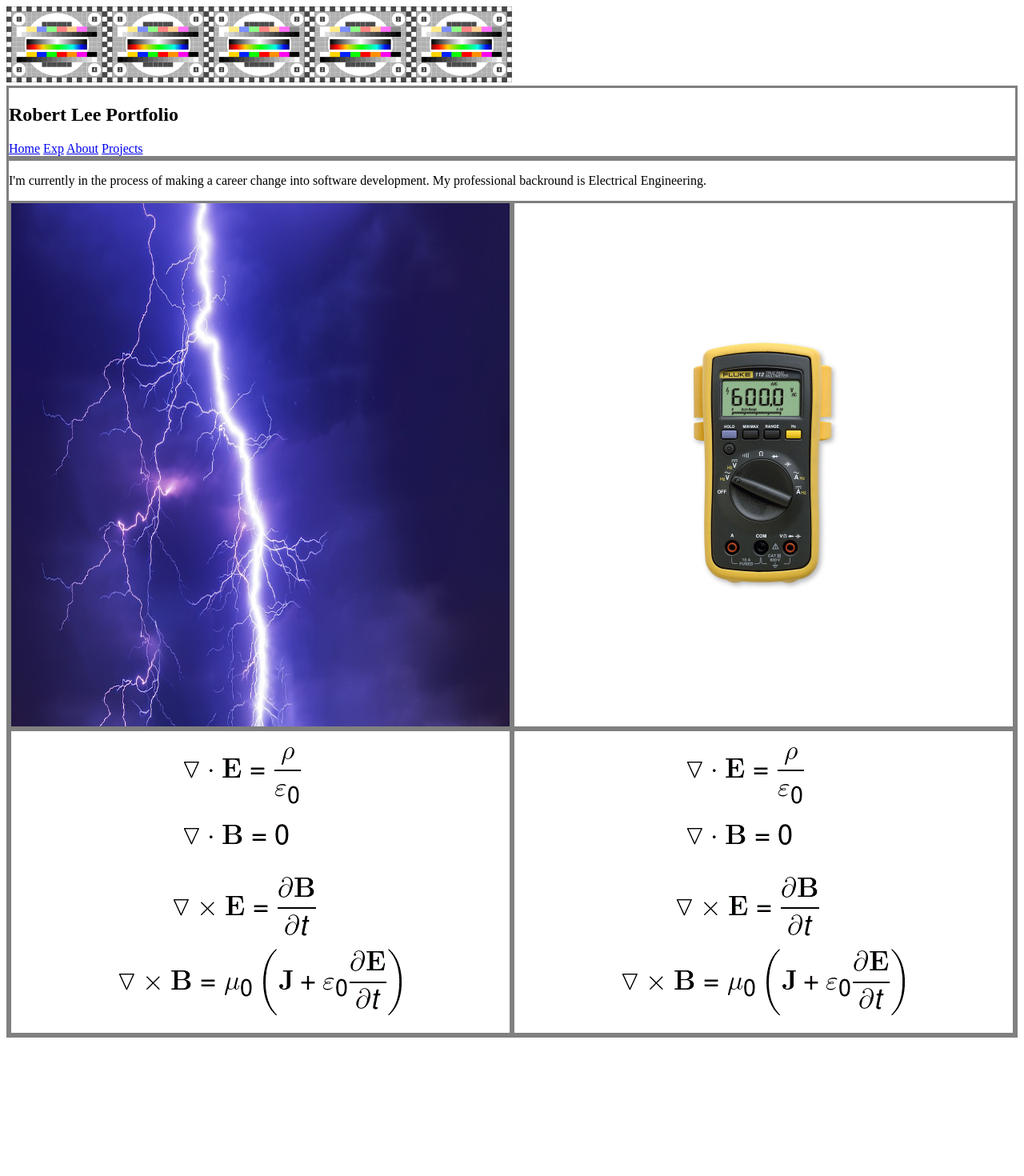
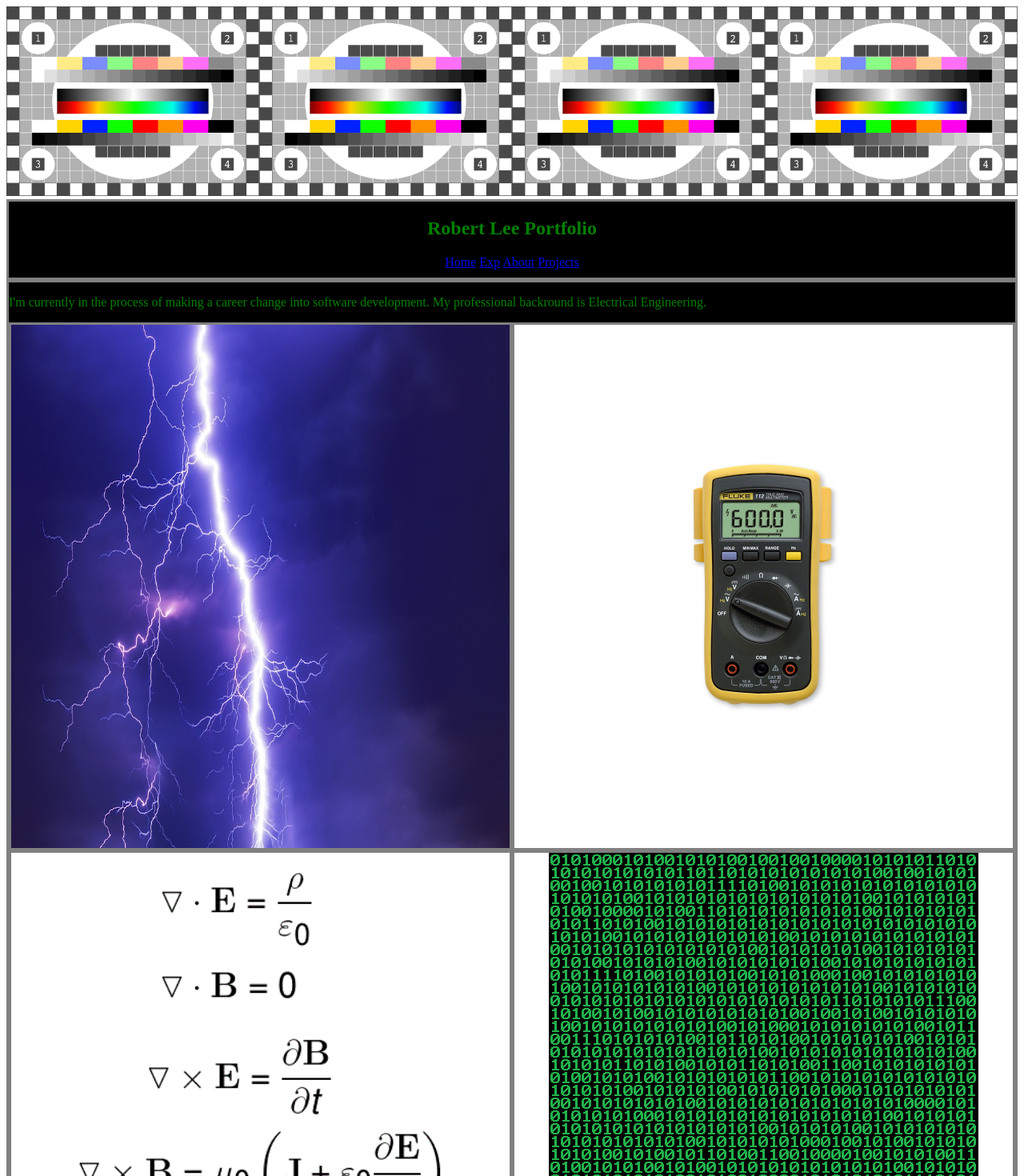
Before and after one commit to bobbydwise1/portfolio-react-week2, a React app: page / in a window 1280 px wide. Shown: the top 1470 px of the page at 80% size. Before the commit the page ends 1305 px from the top, so only its background shows below. Built offline with nearby package versions, Linux system fonts and the light colour scheme.

Commit message:
Refine welcome styles.

```diff
--- a/src/components/About.jsx
+++ b/src/components/About.jsx
@@ -5,26 +5,52 @@ import MySampleImage from '../assets/images/testimage.png';
 function About(){
   const compBox = {
     border: "solid grey",
-    backgroundColor: "light yellow"
+    color: "green",
+    backgroundColor: "black"
   }
 
   const imgBoxParent = {
     display: "grid",
-    gridTemplateColumns: "1fr 1fr 1fr"
+    gridTemplateColumns: "1fr 1fr",
+    backgroundColor: "white"
   }
 
   const imgBox = {
     display: "grid",
     border: "solid grey",
-    backgroundColor: "light yellow"
+    backgroundColor: "white"
   }
 
   const mainImageStyle = {
+    maxWidth: "100%",
+    maxHeight: "100%",
     width: "100%",
     height: "auto",
     margin: "auto"
   }
 
+  const imgMakeFit = {
+    maxWidth: "100%",
+    maxHeight: "100%",
+    height: "100%",
+    margin: "auto",
+    padding: "auto"
+  }
+
+  const imgLightning = {
+    maxWidth: "100%",
+    maxHeight: "100%",
+    height: "100%",
+    margin: "auto",
+    padding: "auto"
+  }
+
+  const imgMakeHalfTall = {
+    maxWidth: "100%",
+    maxHeight: "50%",
+    margin: "auto",
+    padding: "auto"
+  }
 
   return (
     <div style={compBox}>
--- a/src/components/App.jsx
+++ b/src/components/App.jsx
@@ -13,31 +13,77 @@ function App(){
   const imgBackground = {
     backgroundImage: '../assets/images/testwide.png',
     backgroundSize: 'cover',
-    backgroundPosition: 'center center',
+    backgroundPosition: 'center center'
   }
 
   const topLineImageStyle = {
     margin: "0 auto 0 auto",
-    display: "inline-block",
+    display: "inline-block"
   }
+
+  const compBox = {
+    border: "solid grey",
+    color: "green",
+    backgroundColor: "black"
+  }
+
+  const imgBoxParent = {
+    display: "grid",
+    gridTemplateColumns: "1fr 1fr",
+    backgroundColor: "white"
+  }
+
+  const imgBox = {
+    display: "grid",
+    border: "solid grey",
+    backgroundColor: "white"
+  }
+
   const mainImageStyle = {
-    width: "10%",
+    maxWidth: "100%",
+    maxHeight: "100%",
+    width: "100%",
     height: "auto",
     margin: "auto"
   }
-  const compBox = {
-    border: "solid grey",
-    backgroundColor: "light yellow"
+
+  const imgMakeFit = {
+    maxWidth: "100%",
+    maxHeight: "100%",
+    height: "100%",
+    margin: "auto",
+    padding: "auto"
+  }
+
+  const imgLightning = {
+    maxWidth: "100%",
+    maxHeight: "100%",
+    height: "100%",
+    margin: "auto",
+    padding: "auto"
+  }
+
+  const imgMakeHalfTall = {
+    maxWidth: "100%",
+    maxHeight: "50%",
+    margin: "auto",
+    padding: "auto"
+  }
+
+  const imgMakeSmall = {
+    maxWidth: "25%",
+    maxHeight: "25%",
+    margin: "auto",
+    padding: "auto"
   }
 
   return (
     <div style={compBox, imgBackground}>
       <div style={topLineImageStyle}>
-        <img src={MySampleImage} style={mainImageStyle}/>
-        <img src={MySampleImage} style={mainImageStyle}/>
-        <img src={MySampleImage} style={mainImageStyle}/>
-        <img src={MySampleImage} style={mainImageStyle}/>
-        <img src={MySampleImage} style={mainImageStyle}/>
+        <img src={MySampleImage} style={imgMakeSmall}/>
+        <img src={MySampleImage} style={imgMakeSmall}/>
+        <img src={MySampleImage} style={imgMakeSmall}/>
+        <img src={MySampleImage} style={imgMakeSmall}/>
       </div>
       <Header/>
       <Switch>
--- a/src/components/Error404.jsx
+++ b/src/components/Error404.jsx
@@ -3,7 +3,52 @@ import { Switch, Route, Link } from 'react-router-dom';
 
 function Error404(){
   const compBox = {
-    border: "solid grey"
+    border: "solid grey",
+    color: "green",
+    backgroundColor: "black"
+  }
+
+  const imgBoxParent = {
+    display: "grid",
+    gridTemplateColumns: "1fr 1fr",
+    backgroundColor: "white"
+  }
+
+  const imgBox = {
+    display: "grid",
+    border: "solid grey",
+    backgroundColor: "white"
+  }
+
+  const mainImageStyle = {
+    maxWidth: "100%",
+    maxHeight: "100%",
+    width: "100%",
+    height: "auto",
+    margin: "auto"
+  }
+
+  const imgMakeFit = {
+    maxWidth: "100%",
+    maxHeight: "100%",
+    height: "100%",
+    margin: "auto",
+    padding: "auto"
+  }
+
+  const imgLightning = {
+    maxWidth: "100%",
+    maxHeight: "100%",
+    height: "100%",
+    margin: "auto",
+    padding: "auto"
+  }
+
+  const imgMakeHalfTall = {
+    maxWidth: "100%",
+    maxHeight: "50%",
+    margin: "auto",
+    padding: "auto"
   }
   return (
     <div style={compBox}>
--- a/src/components/Header.jsx
+++ b/src/components/Header.jsx
@@ -4,13 +4,64 @@ import { Switch, Route, Link } from 'react-router-dom';
 function Header() {
   const compBox = {
     border: "solid grey",
-    backgroundColor: "light yellow"
+    color: "green",
+    backgroundColor: "black"
+  }
+
+  const imgBoxParent = {
+    display: "grid",
+    gridTemplateColumns: "1fr 1fr",
+    backgroundColor: "white"
+  }
+
+  const imgBox = {
+    display: "grid",
+    border: "solid grey",
+    backgroundColor: "white"
+  }
+
+  const mainImageStyle = {
+    maxWidth: "100%",
+    maxHeight: "100%",
+    width: "100%",
+    height: "auto",
+    margin: "auto"
+  }
+
+  const imgMakeFit = {
+    maxWidth: "100%",
+    maxHeight: "100%",
+    height: "100%",
+    margin: "auto",
+    padding: "auto"
+  }
+
+  const imgLightning = {
+    maxWidth: "100%",
+    maxHeight: "100%",
+    height: "100%",
+    margin: "auto",
+    padding: "auto"
+  }
+
+  const imgMakeHalfTall = {
+    maxWidth: "100%",
+    maxHeight: "50%",
+    margin: "auto",
+    padding: "auto"
+  }
+
+  const centerText = {
+    textAlign: "center",
+    paddingBottom: "10px"
   }
 
   return (
     <div style={compBox}>
-      <h2>Robert Lee Portfolio</h2>
-      <Link to="/">Home</Link> <Link to="/Exp">Exp</Link> <Link to="/About">About</Link> <Link to="/Projects">Projects</Link>
+      <div style={centerText}>
+        <h2>Robert Lee Portfolio</h2>
+        <Link to="/">Home</Link> <Link to="/Exp">Exp</Link> <Link to="/About">About</Link> <Link to="/Projects">Projects</Link>
+      </div>
     </div>
   );
 }
--- a/src/components/projects.jsx
+++ b/src/components/projects.jsx
@@ -4,7 +4,51 @@ import { Switch, Route, Link } from 'react-router-dom';
 function Projects(){
   const compBox = {
     border: "solid grey",
-    backgroundColor: "light yellow"
+    color: "green",
+    backgroundColor: "black"
+  }
+
+  const imgBoxParent = {
+    display: "grid",
+    gridTemplateColumns: "1fr 1fr",
+    backgroundColor: "white"
+  }
+
+  const imgBox = {
+    display: "grid",
+    border: "solid grey",
+    backgroundColor: "white"
+  }
+
+  const mainImageStyle = {
+    maxWidth: "100%",
+    maxHeight: "100%",
+    width: "100%",
+    height: "auto",
+    margin: "auto"
+  }
+
+  const imgMakeFit = {
+    maxWidth: "100%",
+    maxHeight: "100%",
+    height: "100%",
+    margin: "auto",
+    padding: "auto"
+  }
+
+  const imgLightning = {
+    maxWidth: "100%",
+    maxHeight: "100%",
+    height: "100%",
+    margin: "auto",
+    padding: "auto"
+  }
+
+  const imgMakeHalfTall = {
+    maxWidth: "100%",
+    maxHeight: "50%",
+    margin: "auto",
+    padding: "auto"
   }
 
   const styleBold = {
--- a/src/components/welcome.jsx
+++ b/src/components/welcome.jsx
@@ -4,31 +4,44 @@ import MySampleImage from '../assets/images/testimage.png';
 import MaxwellsEquations from '../assets/images/MaxwellsEquations.gif';
 import LightningFree from '../assets/images/LightningFree.jpg';
 import DigitalMultiMeter from '../assets/images/DigitalMultiMeter.jpg';
+import OnesZeros from '../assets/images/OnesZeros.png';
 
 function Welcome(){
   const compBox = {
     border: "solid grey",
-    backgroundColor: "light yellow"
+    color: "green",
+    backgroundColor: "black"
   }
 
   const imgBoxParent = {
     display: "grid",
-    gridTemplateColumns: "1fr 1fr"
+    gridTemplateColumns: "1fr 1fr",
+    backgroundColor: "white"
   }
 
   const imgBox = {
     display: "grid",
     border: "solid grey",
-    backgroundColor: "light yellow"
+    backgroundColor: "white"
   }
 
   const mainImageStyle = {
+    maxWidth: "100%",
+    maxHeight: "100%",
     width: "100%",
     height: "auto",
     margin: "auto"
   }
 
   const imgMakeFit = {
+    maxWidth: "100%",
+    maxHeight: "100%",
+    height: "100%",
+    margin: "auto",
+    padding: "auto"
+  }
+
+  const imgLightning = {
     maxWidth: "100%",
     maxHeight: "100%",
     height: "100%",
@@ -49,7 +62,7 @@ function Welcome(){
       <p>I'm currently in the process of making a career change into software development.  My professional backround is Electrical Engineering.</p>
       <div style={imgBoxParent}>
         <div style={imgBox}>
-          <img src={LightningFree} style={imgMakeFit}/>
+          <img src={LightningFree} style={imgLightning}/>
         </div>
         <div style={imgBox}>
           <img src={DigitalMultiMeter} style={imgMakeHalfTall}/>
@@ -60,7 +73,7 @@ function Welcome(){
           <img src={MaxwellsEquations} style={imgMakeFit}/>
         </div>
         <div style={imgBox}>
-          <img src={MaxwellsEquations} style={imgMakeFit}/>
+          <img src={OnesZeros} style={imgMakeFit}/>
         </div>
       </div>
     </div>
```
